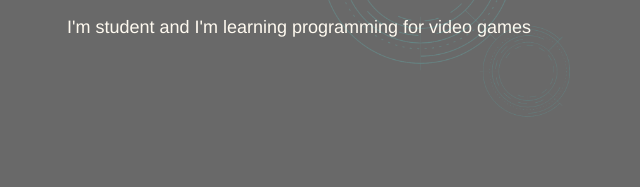
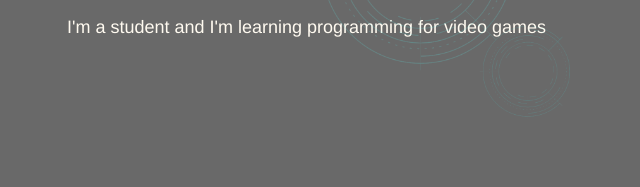
Before and after one commit to Neoblishange/Neoblishange.github.io, a plain HTML site: page index.html in a window 1280 px wide. Shown: the part 332-519 px from the top of the page, 33-673 px from the left. Drawn offline with Linux system fonts and the light colour scheme.

Commit message:
1.0 (eng grammar)

```diff
--- a/index.html
+++ b/index.html
@@ -21,7 +21,7 @@
 <section class="main" id="home">
     <img class="sci_fi_view" src="Pictures/Sci_fi_view.png" alt=" ">
     <h1 class="presentation">I am Florent SOR</h1>
-    <div class="presentationSub">I'm student and I'm learning programming for video games</div>
+    <div class="presentationSub">I'm a student and I'm learning programming for video games</div>
 </section>
 
 <section id="projects">
```
